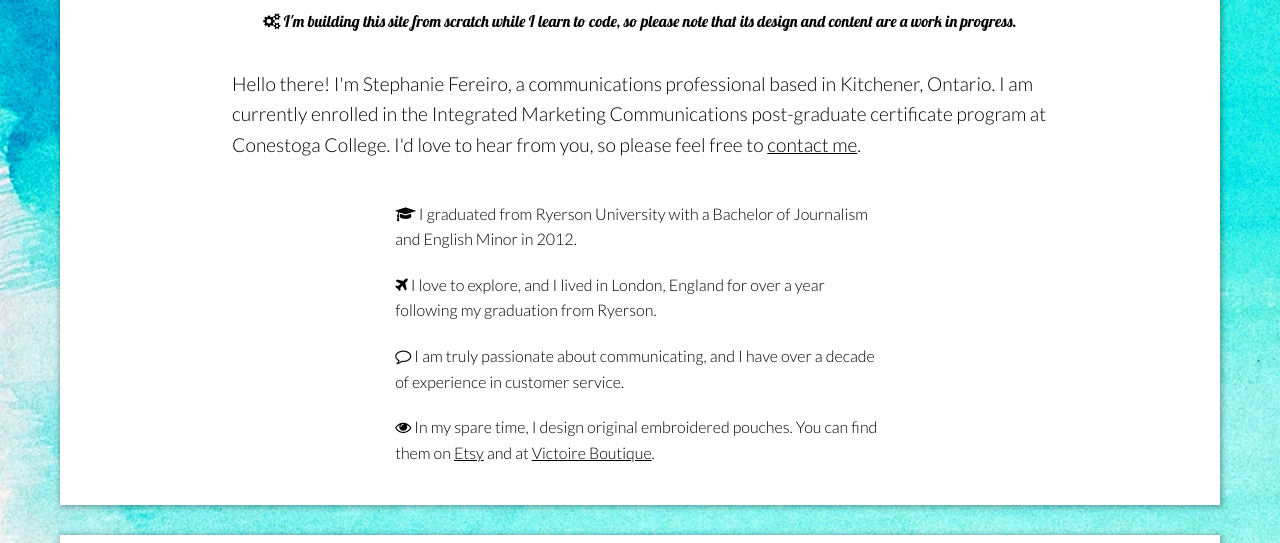
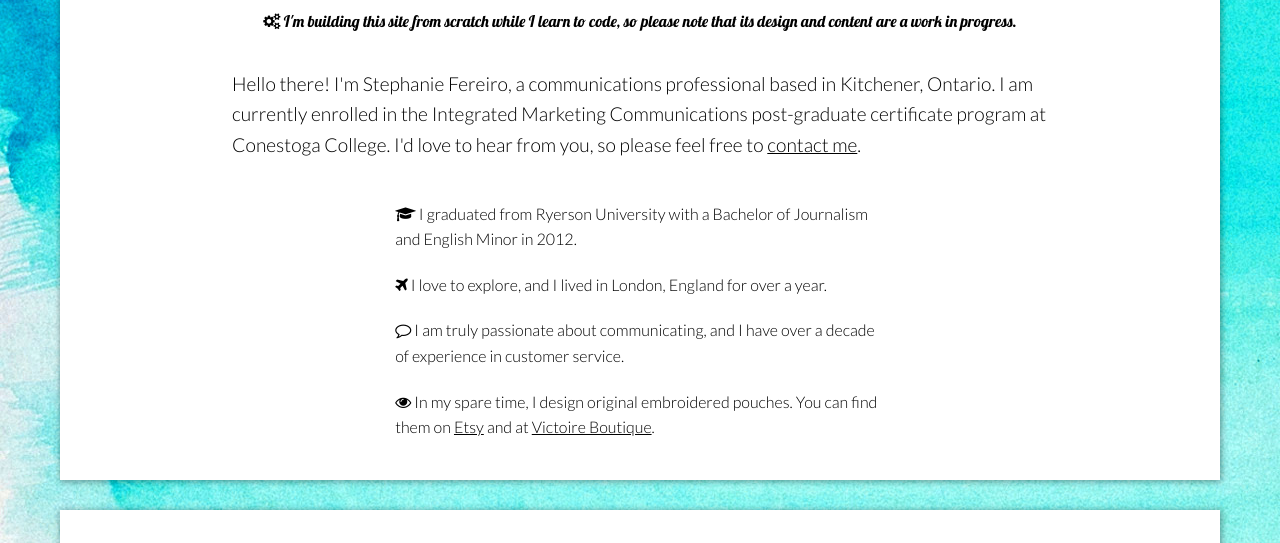
Before and after one commit to stephanieie/portfolio-site, a website with bundled scripts: page client/index.html in a window 1280 px wide. Shown: the part 205-748 px from the top of the page. Built offline with nearby package versions, Linux system fonts and the light colour scheme; a script that the page names is missing.

Commit message:
london england

```diff
--- a/client/index.html
+++ b/client/index.html
@@ -96,7 +96,7 @@
 
 						<p><i class="fa fa-graduation-cap"></i> I graduated from Ryerson University with a Bachelor of Journalism and English Minor in 2012.</p>
 
-						<p><i class="fa fa-plane"></i> I love to explore, and I lived in London, England for over a year following my graduation from Ryerson.</p>
+						<p><i class="fa fa-plane"></i> I love to explore, and I lived in London, England for over a year.</p>
 
 						<p><i class="fa fa-comment-o"></i> I am truly passionate about communicating, and I have over a decade of experience in customer service.</p>
 
```
